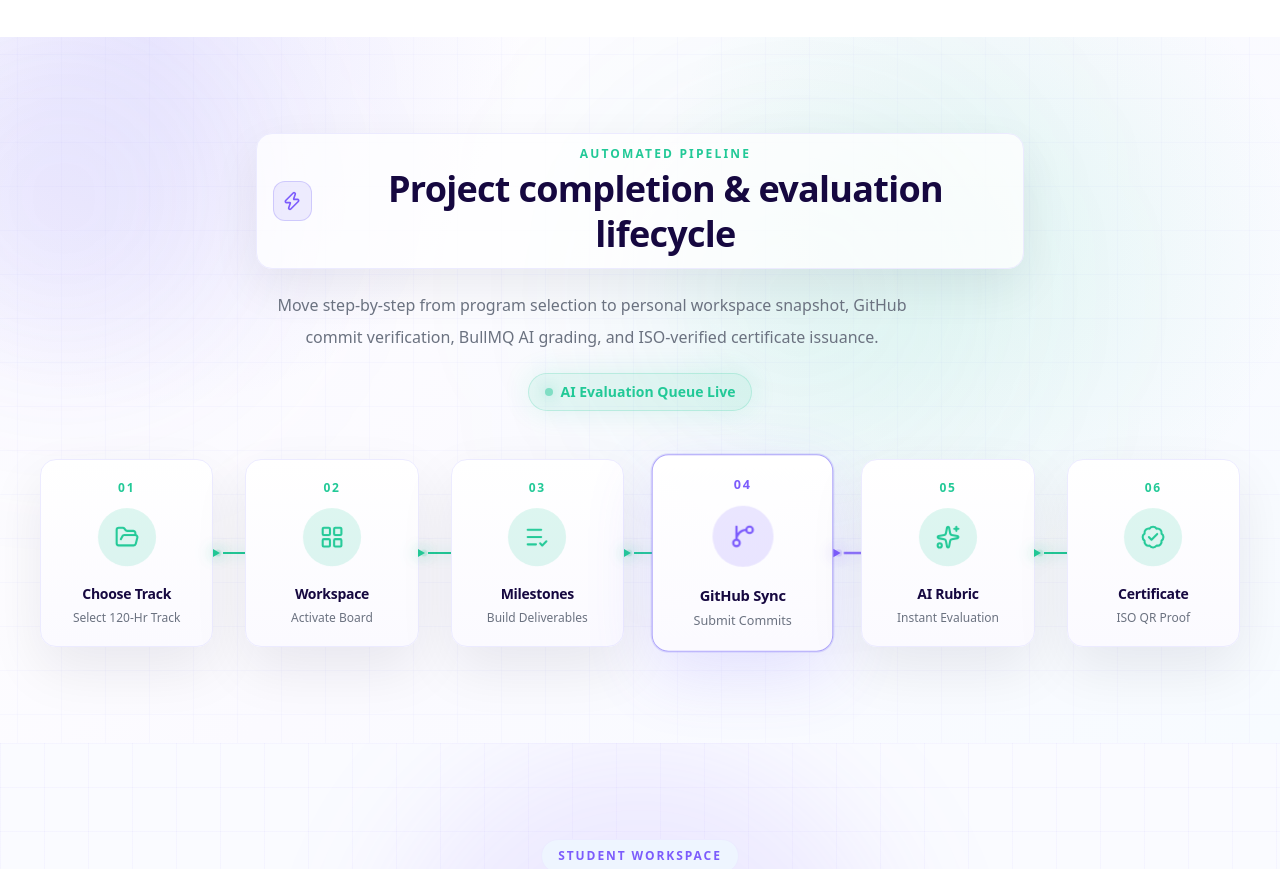
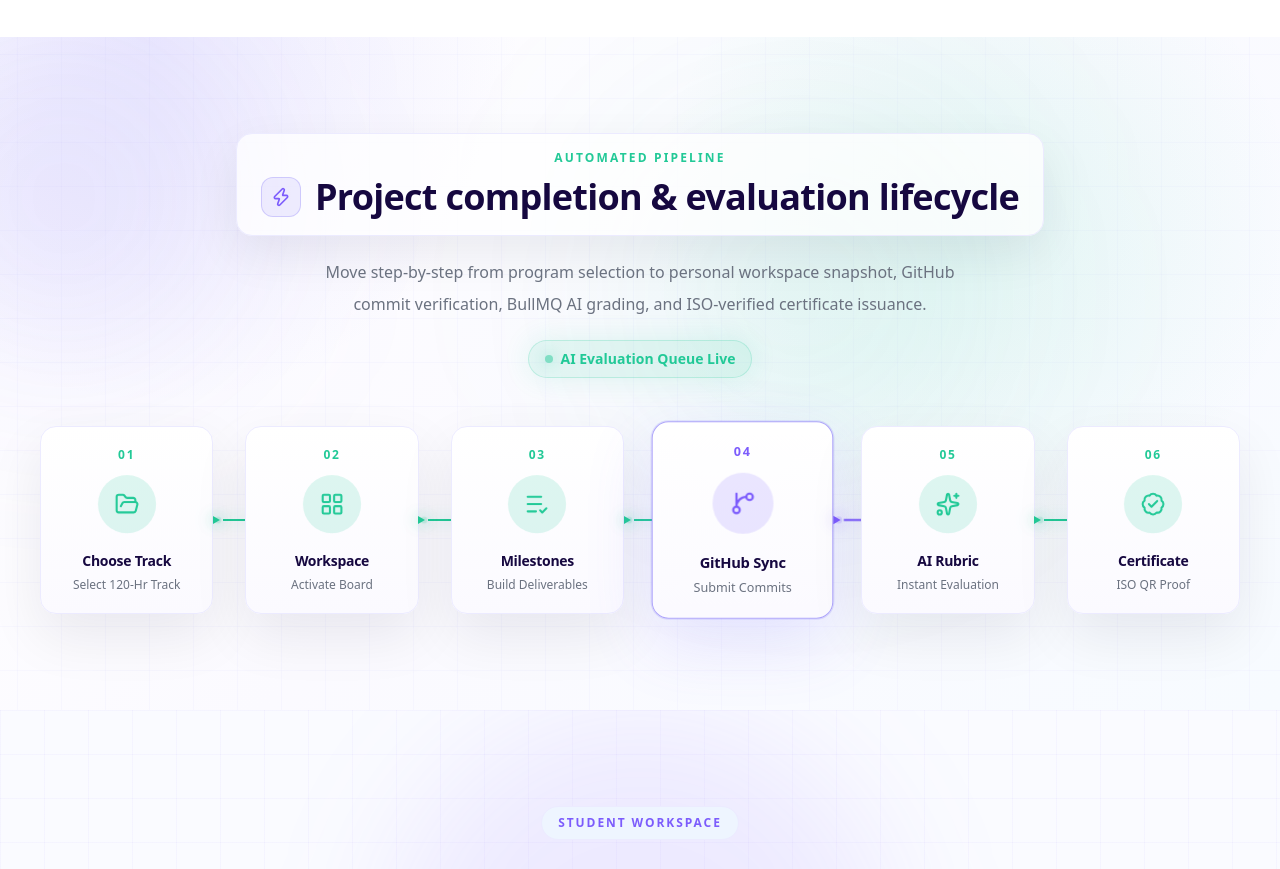
Before and after one commit to fillip-technologies/ec-v2-frontend, a Next.js app: page / in a window 1280 px wide. Shown: the part 3800-4669 px from the top of the page. Built offline with nearby package versions, Linux system fonts and the light colour scheme; no server answers; a web font is replaced by a local one.

Commit message:
feat: update HowWorkSection layout and styling for improved clarity and presentation

```diff
--- a/components/sections/HowWorkSection.tsx
+++ b/components/sections/HowWorkSection.tsx
@@ -24,20 +24,22 @@ export const HowWorkSection: React.FC = () => {
 
       <div className="container-main">
         {/* Header Block */}
-        <div className="mx-auto flex max-w-3xl flex-col items-center text-center">
-          <div className="max-w-3xl">
-            <div className="ec-pipeline-heading-card inline-flex items-center gap-3 rounded-2xl px-4 py-3">
-              <span className="ec-pipeline-heading-icon grid h-10 w-10 place-items-center rounded-xl text-lg">
-                <Zap className="h-5 w-5" />
-              </span>
-              <div>
-                <p className="ec-pipeline-label text-xs font-black uppercase tracking-[0.18em]">Automated Pipeline</p>
-                <h2 className="mt-1 text-2xl font-black leading-tight text-textPrimary sm:text-3xl lg:text-4xl">
+        <div className="mx-auto flex max-w-4xl flex-col items-center text-center">
+          <div className="max-w-4xl">
+            <div className="ec-pipeline-heading-card inline-flex flex-col items-center gap-2 rounded-2xl px-6 py-4 shadow-sm">
+              <p className="ec-pipeline-label text-xs font-black uppercase tracking-[0.18em]">
+                Automated Pipeline
+              </p>
+              <div className="flex items-center justify-center gap-3.5">
+                <span className="ec-pipeline-heading-icon grid h-10 w-10 place-items-center rounded-xl text-lg shrink-0">
+                  <Zap className="h-5 w-5" />
+                </span>
+                <h2 className="text-2xl font-black leading-tight text-textPrimary sm:text-3xl lg:text-4xl whitespace-nowrap">
                   Project completion & evaluation lifecycle
                 </h2>
               </div>
             </div>
-            <p className="ec-pipeline-copy mt-5 max-w-2xl text-base leading-8 text-textGray">
+            <p className="ec-pipeline-copy mt-5 max-w-2xl mx-auto text-base leading-8 text-textGray">
               Move step-by-step from program selection to personal workspace snapshot, GitHub commit verification, BullMQ AI grading, and ISO-verified certificate issuance.
             </p>
           </div>
```
